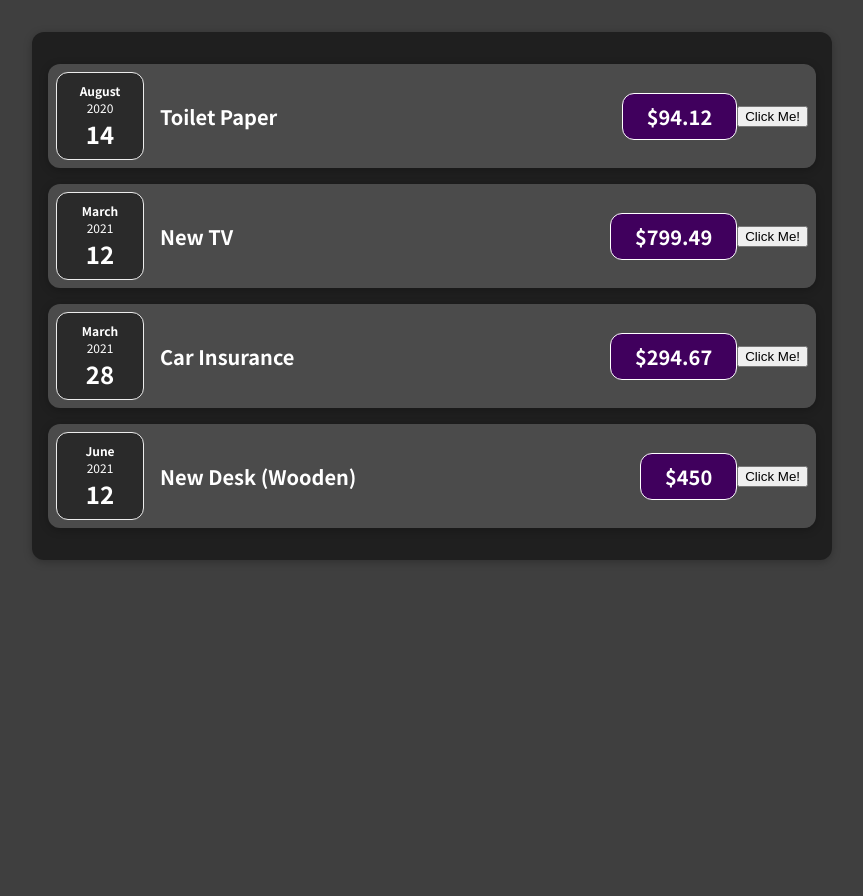
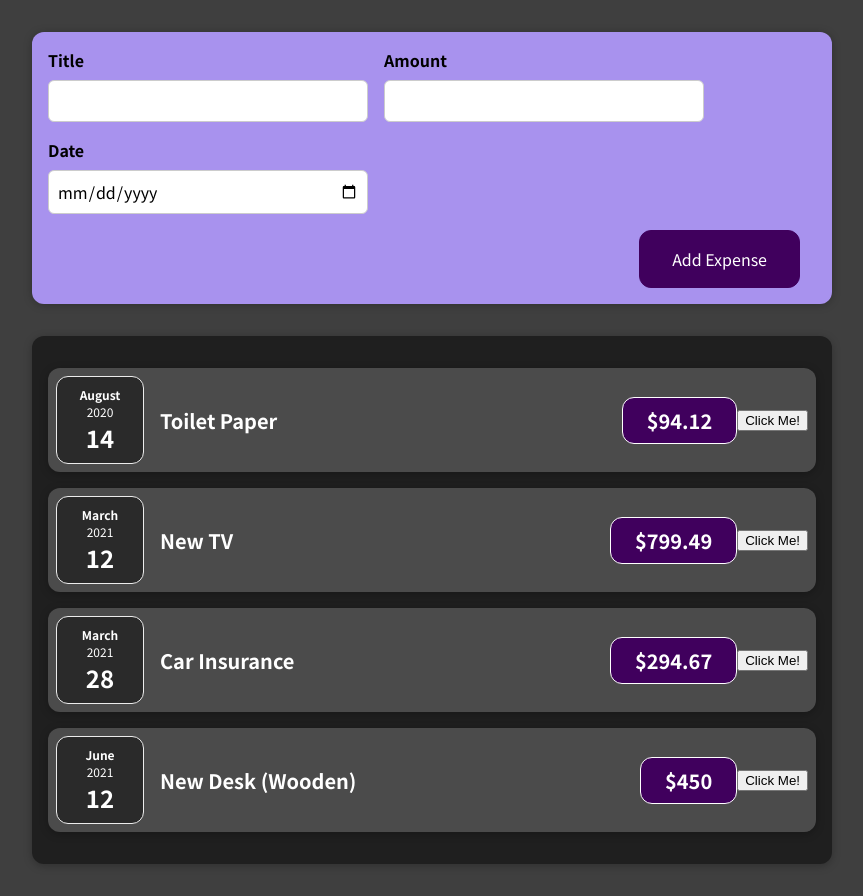
Before and after one commit to harmandeep7948/React-App, a React (Create React App) app: page / in a window 1280 px wide. Shown: the whole page, without its empty margins (208-1071 px from the left). Before the commit the page ends 800 px from the top, so only its background shows below. Built offline with nearby package versions, Linux system fonts and the light colour scheme.

Commit message:
add form and printing values on submit

```diff
--- a/src/App.js
+++ b/src/App.js
@@ -1,5 +1,5 @@
 import Expenses from "./components/Expenses/Expenses";
-
+import NewExpense from "./components/NewExpense/NewExpense";
 const App = () => {
   const expenses = [
     {
@@ -23,7 +23,10 @@ const App = () => {
     },
   ];
   return (
+    <div>
+      <NewExpense/>
       <Expenses expenses={expenses}></Expenses>
+    </div>
   );
 }
 
--- a/src/components/Expenses/ExpenseItem.js
+++ b/src/components/Expenses/ExpenseItem.js
@@ -7,7 +7,8 @@ import Card from "../UI/Card";
 const ExpenseItem = (props) => {
   const [title, setTitle] = useState(props.title);
   const eventHandler = () => {
-    setTitle('Updated');
+    setTitle('Updated!');
+    console.log(title);
   }
   return (
     <Card className="expense-item">
--- /dev/null
+++ b/src/components/NewExpense/ExpenseForm.css
@@ -0,0 +1,26 @@
+.new-expense__controls {
+    display: flex;
+    flex-wrap: wrap;
+    gap: 1rem;
+    margin-bottom: 1rem;
+    text-align: left;
+}
+
+.new-expense__control label {
+    font-weight: bold;
+    margin-bottom: 0.5rem;
+    display: block;
+}
+
+.new-expense__control input {
+    font: inherit;
+    padding: 0.5rem;
+    border-radius: 6px;
+    border: 1px solid #ccc;
+    width: 20rem;
+    max-width: 100%;
+}
+
+.new-expense__actions {
+    text-align: right;
+}
--- /dev/null
+++ b/src/components/NewExpense/ExpenseForm.js
@@ -0,0 +1,60 @@
+import React, { useState } from "react";
+
+import "./ExpenseForm.css";
+
+const ExpenseForm = () => {
+  const [enteredTitle, setEnteredTitle] = useState("");
+  const [enteredAmount, setEnteredAmount] = useState("");
+  const [enteredDate, setEnteredDate] = useState("");
+
+  const titleChangeHandler = (event) => {
+    setEnteredTitle(event.target.value);
+  };
+
+  const amountChangeHandler = (event) => {
+    setEnteredAmount(event.target.value);
+  };
+
+  const dateChangeHandler = (event) => {
+    setEnteredDate(event.target.value);
+  };
+
+  const submitHandler = (event) => {
+    event.preventDefault();
+    const expenseData = {
+      title: enteredTitle,
+      amount: enteredAmount,
+      date: new Date(enteredDate),
+    };
+    console.log(expenseData);
+  };
+
+  return (
+    <form onSubmit={submitHandler}>
+      <div className="new-expense__controls">
+        <div className="new-expense__control">
+          <label>Title</label>
+          <input type="text" onChange={titleChangeHandler} />
+        </div>
+        <div className="new-expense__control">
+          <label>Amount</label>
+          <input type="number" min="0.01" onChange={amountChangeHandler} />
+        </div>
+        <div className="new-expense__control">
+          <label>Date</label>
+          <input
+            type="date"
+            min="2019-01-01"
+            max="2022-12-31"
+            onChange={dateChangeHandler}
+          />
+        </div>
+      </div>
+      <div className="new-expense__actions">
+        <button type="submit">Add Expense</button>
+      </div>
+    </form>
+  );
+};
+
+export default ExpenseForm;
--- /dev/null
+++ b/src/components/NewExpense/NewExpense.css
@@ -0,0 +1,38 @@
+.new-expense {
+    background-color: #a892ee;
+    padding: 1rem;
+    margin: 2rem auto;
+    width: 50rem;
+    max-width: 95%;
+    border-radius: 12px;
+    text-align: center;
+    box-shadow: 0 1px 8px rgba(0, 0, 0, 0.25);
+}
+
+.new-expense button {
+    font: inherit;
+    cursor: pointer;
+    padding: 1rem 2rem;
+    border: 1px solid #40005d;
+    background-color: #40005d;
+    color: white;
+    border-radius: 12px;
+    margin-right: 1rem;
+}
+
+.new-expense button:hover,
+.new-expense button:active {
+    background-color: #510674;
+    border-color: #510674;
+}
+
+.new-expense button.alternative {
+    color: #220131;
+    border-color: transparent;
+    background-color: transparent;
+}
+
+.new-expense button.alternative:hover,
+.new-expense button.alternative:active {
+    background-color: #ddb3f8;
+  }
--- /dev/null
+++ b/src/components/NewExpense/NewExpense.js
@@ -0,0 +1,12 @@
+import React from "react";
+
+import ExpenseForm from "./ExpenseForm";
+import "./NewExpense.css";
+
+const NewExpense = () => {
+  return <div className="new-expense">
+      <ExpenseForm/>
+  </div>;
+};
+
+export default NewExpense;
```
Also changed, not shown: 2 other files (tests, documents, lock files or other folders).
